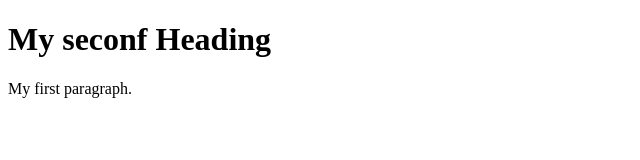
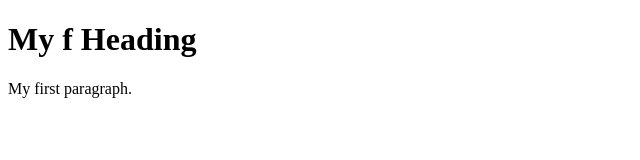
Before and after one commit to SUJALBHANSALI123/Hello, a plain HTML site: page fsd.html in a window 1280 px wide. Shown: the whole page, without its empty margins (0-640 px from the left). Drawn offline with Linux system fonts and the light colour scheme.

Commit message:
Update fsd.html

```diff
--- a/fsd.html
+++ b/fsd.html
@@ -2,7 +2,7 @@
 <html>
 <body>
 
-<h1>My seconf Heading</h1>
+<h1>My f Heading</h1>
 <p>My first paragraph.</p>
 
 </body>
```
